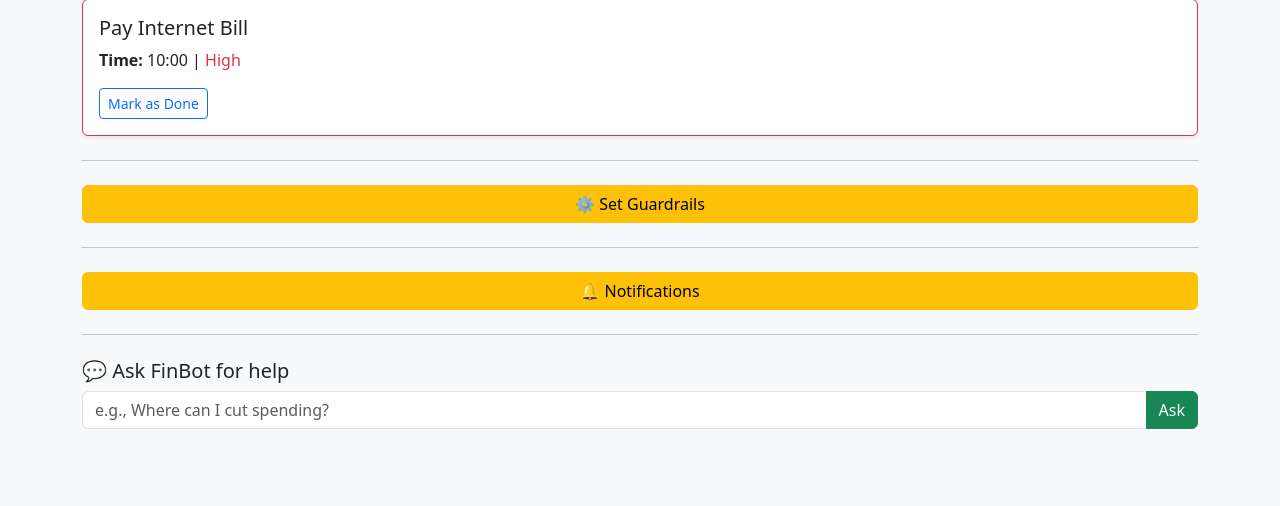
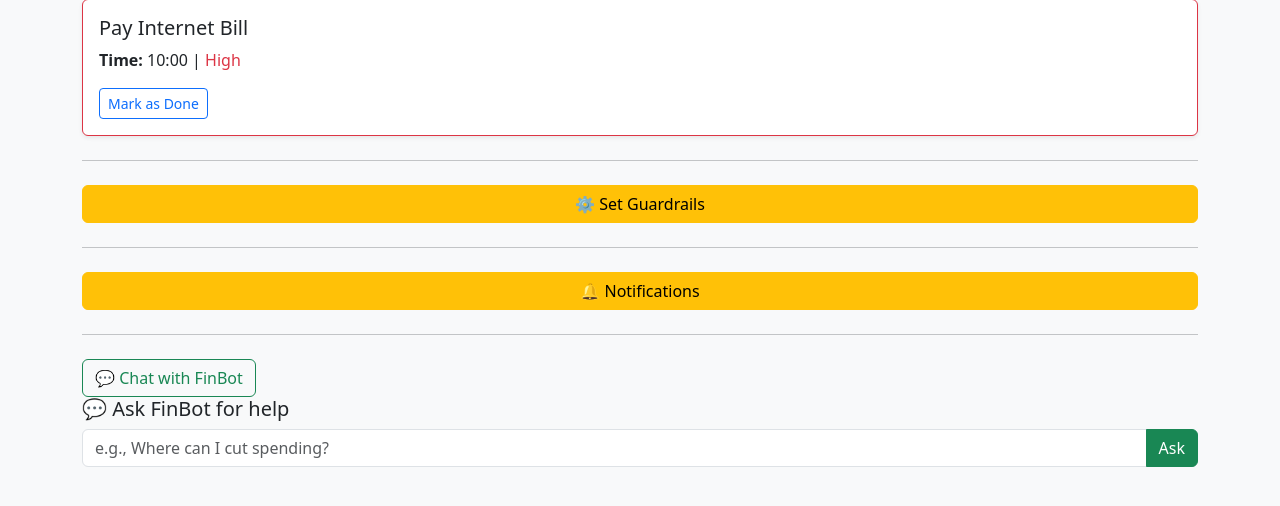
Before and after one commit to klsahin/AIcess, a Flask app: page / in a window 1280 px wide. Shown: the part 222-728 px from the top of the page. Run offline with Flask 3, Linux system fonts and the light colour scheme.

Commit message:
Added Finbot button

```diff
--- a/templates/dashboard.html
+++ b/templates/dashboard.html
@@ -54,6 +54,10 @@
 
   <hr class="my-4">
 
+  <div>
+  <a href="/chat-popup" class="btn btn-outline-success">💬 Chat with FinBot</a>
+  </div>
+
   <h5>💬 Ask FinBot for help</h5>
   <div class="input-group mb-3">
     <input type="text" id="userInput" class="form-control" placeholder="e.g., Where can I cut spending?">
```
